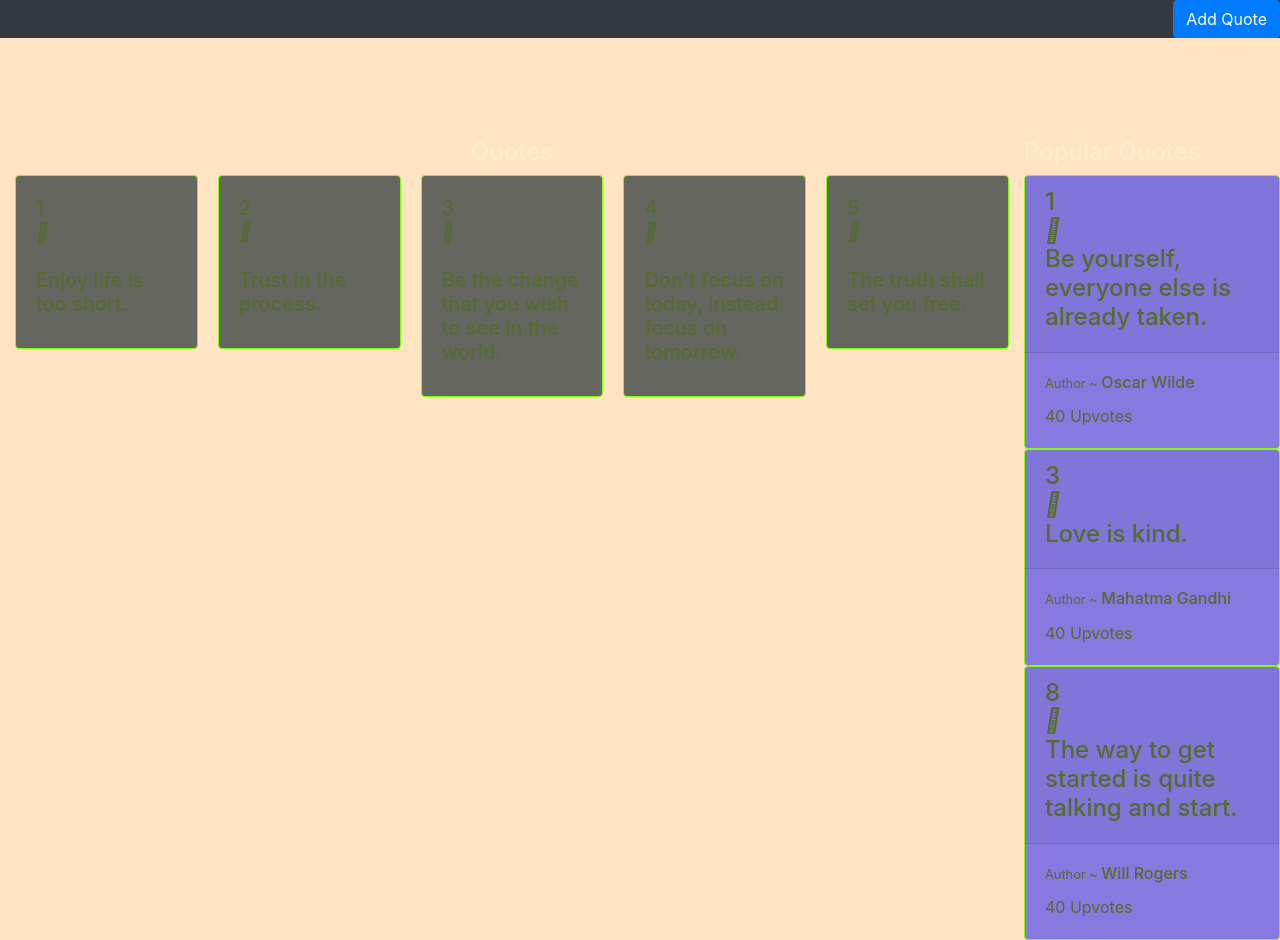
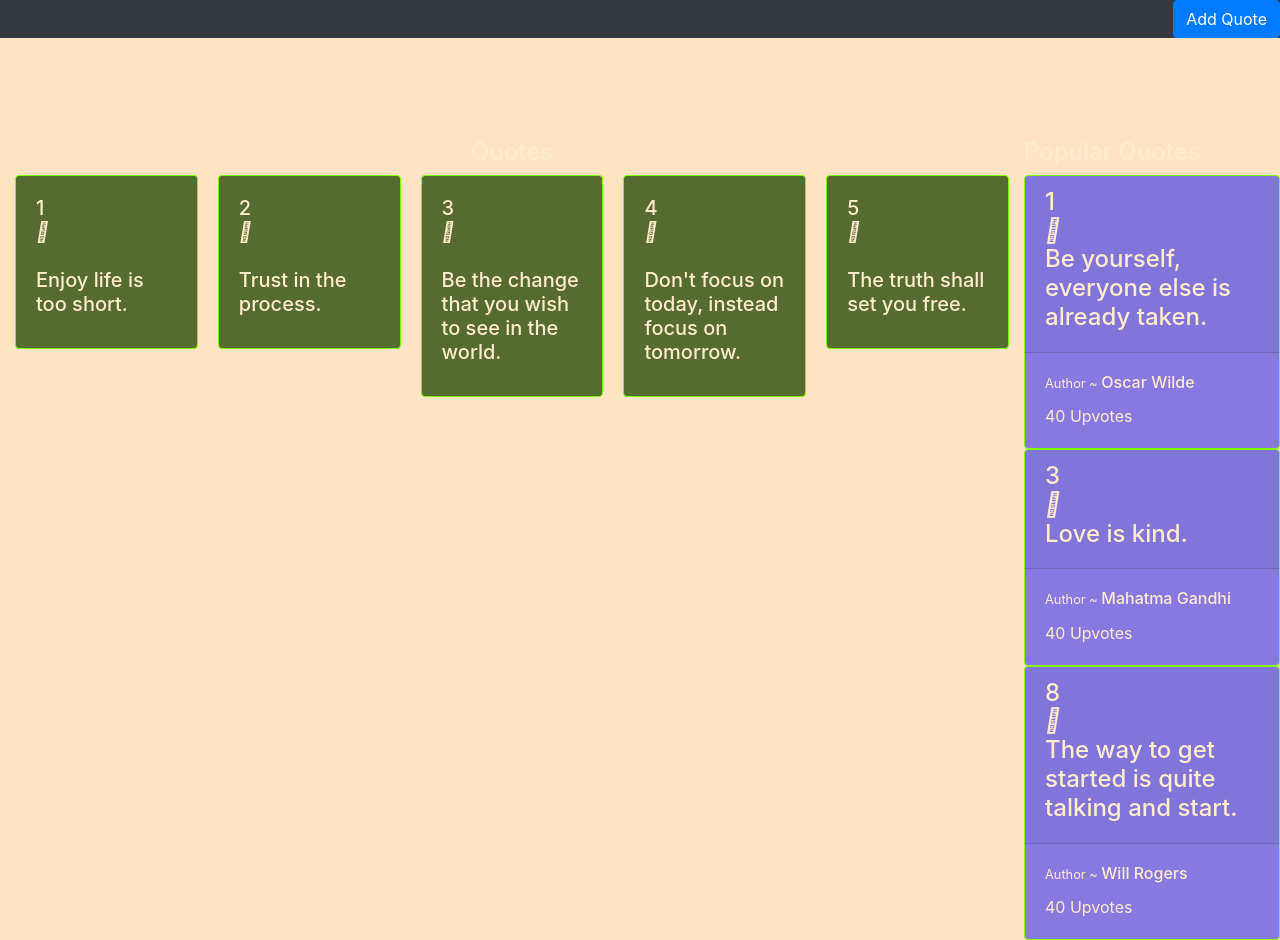
Before and after one commit to Thuotracy/angularquotes, an Angular app: page / in a window 1280 px wide. Built offline with nearby package versions, Linux system fonts and the light colour scheme.

Commit message:
edited css

```diff
--- a/src/app/quote/quote.component.css
+++ b/src/app/quote/quote.component.css
@@ -9,8 +9,8 @@
 }
 
 .card{
-    background-color: rgba(25, 41, 47,0.67);
-    color: darkolivegreen;
+    background-color: darkolivegreen;
+    /* color: darkolivegreen; */
     border:1px  chartreuse;
     border-style: groove;
 
```
